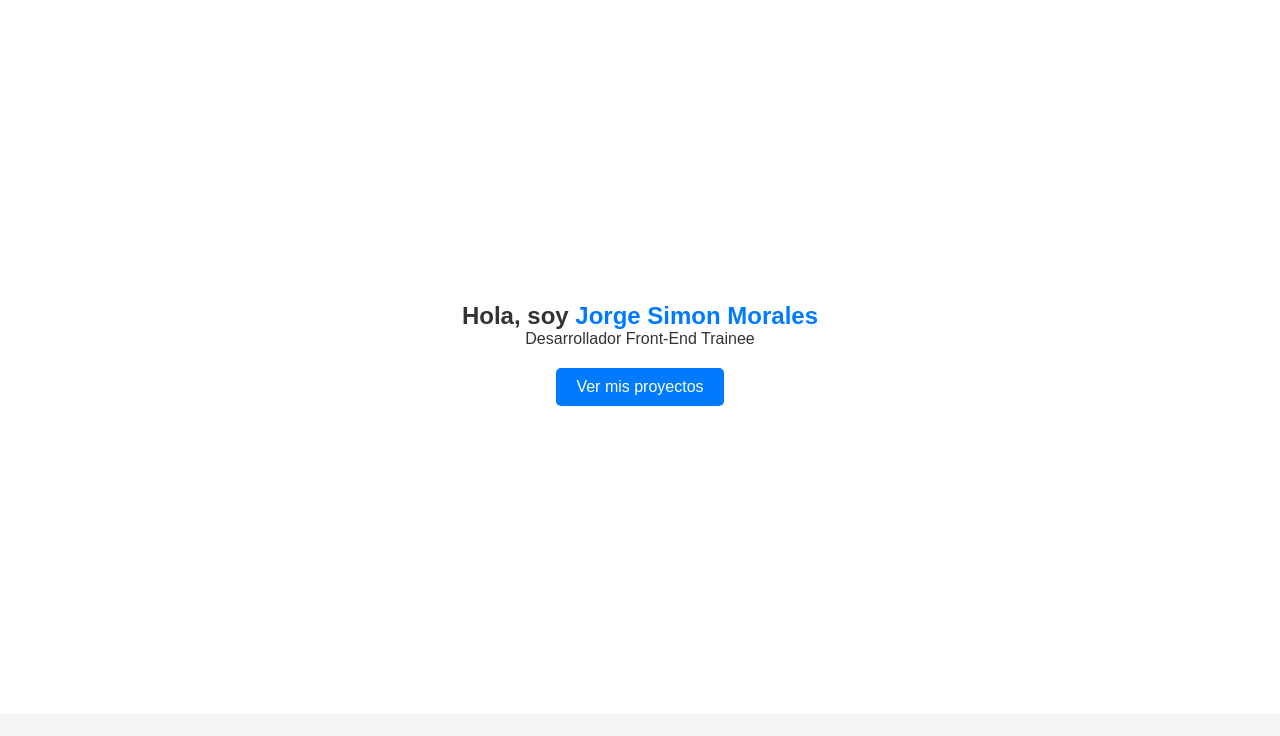
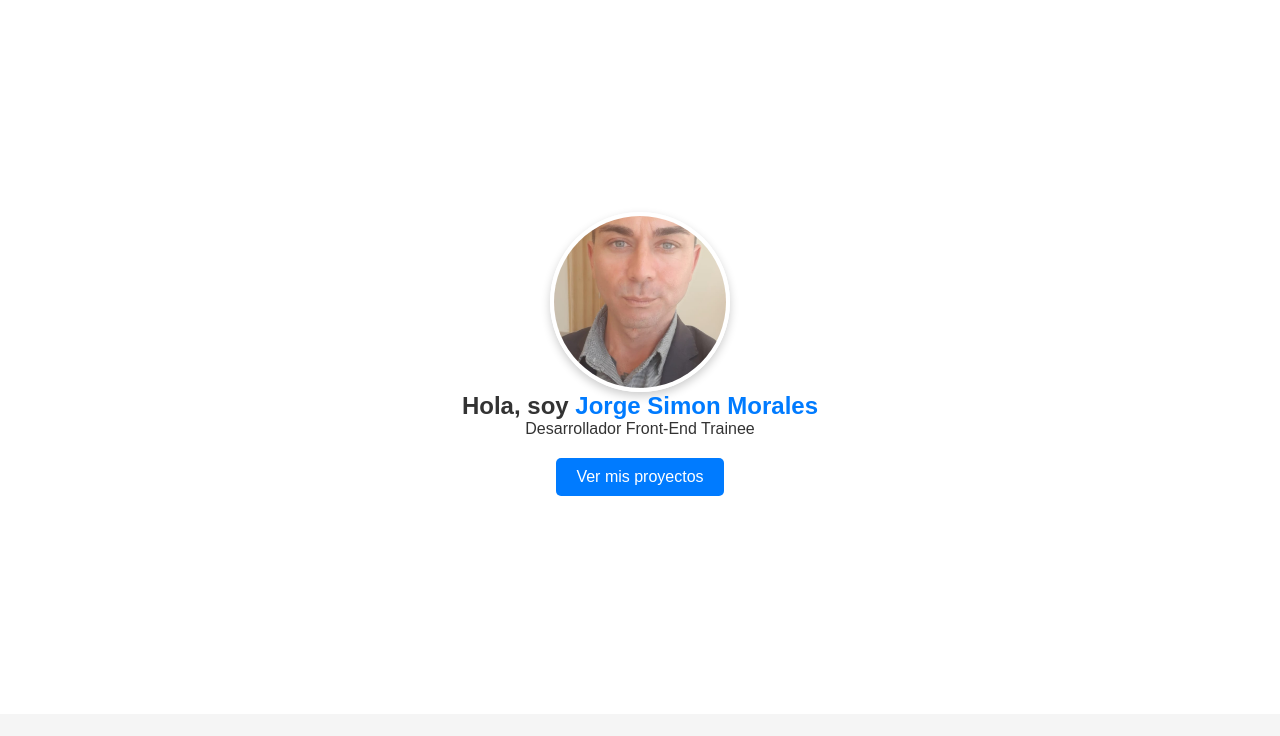
Before and after one commit to JorgeSimonMorales/portafolio-jorge-simon, a plain HTML site: page index.html in a window 1280 px wide. Shown: the part 64-800 px from the top of the page. Drawn offline with Linux system fonts and the light colour scheme.

Commit message:
Agrego foto de perfil redonda

```diff
--- a/assets/css/style.css
+++ b/assets/css/style.css
@@ -43,6 +43,15 @@ header {
 }
 
 /* HERO */
+
+.foto-perfil {
+  width: 180px;        /* Ajusta el tamaño a tu gusto */
+  height: 180px;
+  object-fit: cover;   /* Mantiene la proporción sin deformar */
+  border-radius: 50%;  /* Esto la hace redonda */
+  border: 4px solid #fff; /* Opcional: borde blanco elegante */
+  box-shadow: 0 4px 10px rgba(0,0,0,0.2); /* Opcional: sombra suave */
+}
 .hero {
     height: 90vh;
     display: flex;
--- a/index.html
+++ b/index.html
@@ -22,6 +22,7 @@
         </nav>
     </header>
     <section id="inicio" class="hero">
+        <img src="assets/img/yo.jpg" alt="foto JorgeSimon" class="foto-perfil">
         <h1>Hola, soy <span>Jorge Simon Morales</span></h1>
         <p>Desarrollador Front-End Trainee</p>
         <a href="#proyectos" class="btn">Ver mis proyectos</a>
```
Also changed, not shown: assets/img/yo.jpg (added).
